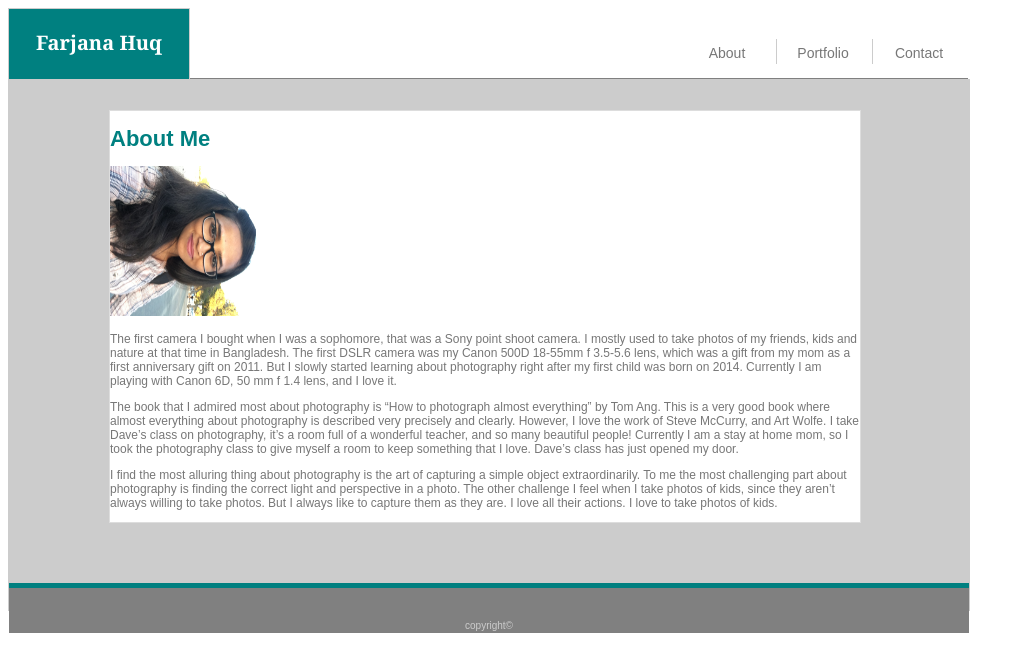
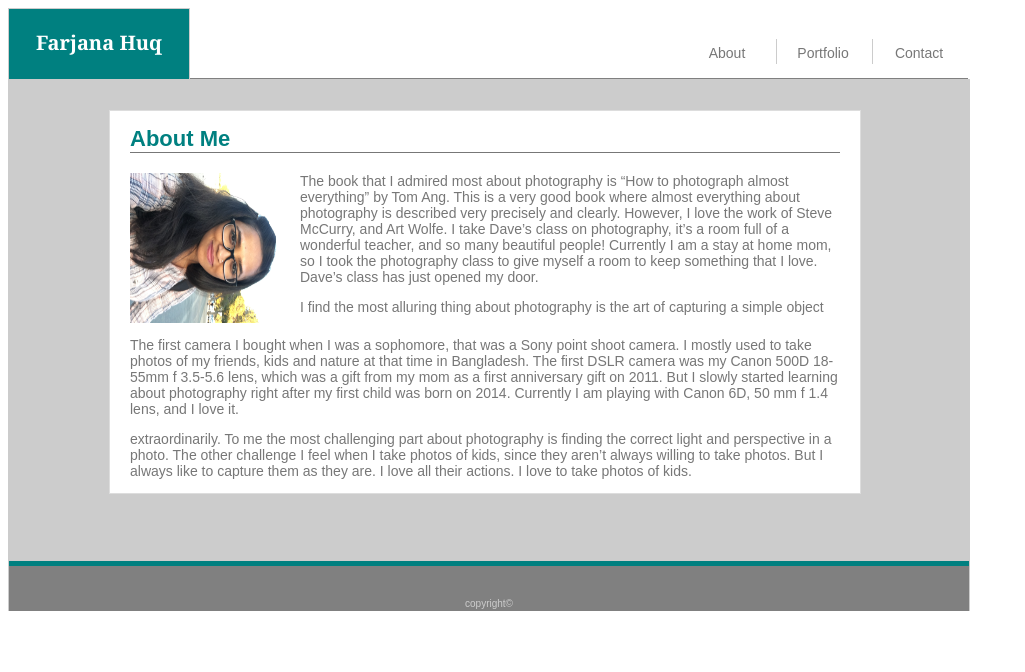
Before and after one commit to farjanaHuq/Basic-Portfolio, a plain HTML site: page index.html in a window 1280 px wide. Shown: the whole page, without its empty margins (0-1025 px from the left). Drawn offline with Linux system fonts and the light colour scheme.

Commit message:
Modification7

```diff
--- a/assets/css/style.css
+++ b/assets/css/style.css
@@ -93,20 +93,31 @@
     font-family: Arial, Helvetica, sans-serif;
     margin-top: 30px;
     margin-left: 100px;
-    margin-bottom: 60px;
+    margin-bottom: 67px;
 }
 #h1{
     color: teal;
     font-size: 22px;
+    border-bottom: #777777 solid 0.5px;
+    margin-left: 20px;
+    margin-right: 20px;
+    margin-bottom: 20px;
+}
+#bio{
+    margin-left: 20px;
+    margin-right: 20px;
+    font-size: 14px;
+    color: #777777;
 }
 #bio-image{
     height: 150px;
     width: 150px;
-    margin-right: 40px;
+    margin-left: 20px;
+    margin-right: 20px;
+    float: left;
 }
-#bio{
-    font-size: 12px;
-    color: #777777;
+#p1{
+    float : left ;
 }
 .footer{
     clear: both;
@@ -122,5 +133,4 @@
     padding-bottom: 6px;
     font-size: 10px;
     color: #cccccc;
-    margin-bottom: 0px;
 }
--- a/index.html
+++ b/index.html
@@ -45,7 +45,7 @@
             </section>
 
             <section id="bio">
-                <p>
+                <p id ="p1">
                     The first camera I bought when I was a sophomore, that was a Sony point shoot camera. I mostly used
                     to
                     take photos of my friends, kids and nature at that time in Bangladesh.
```
